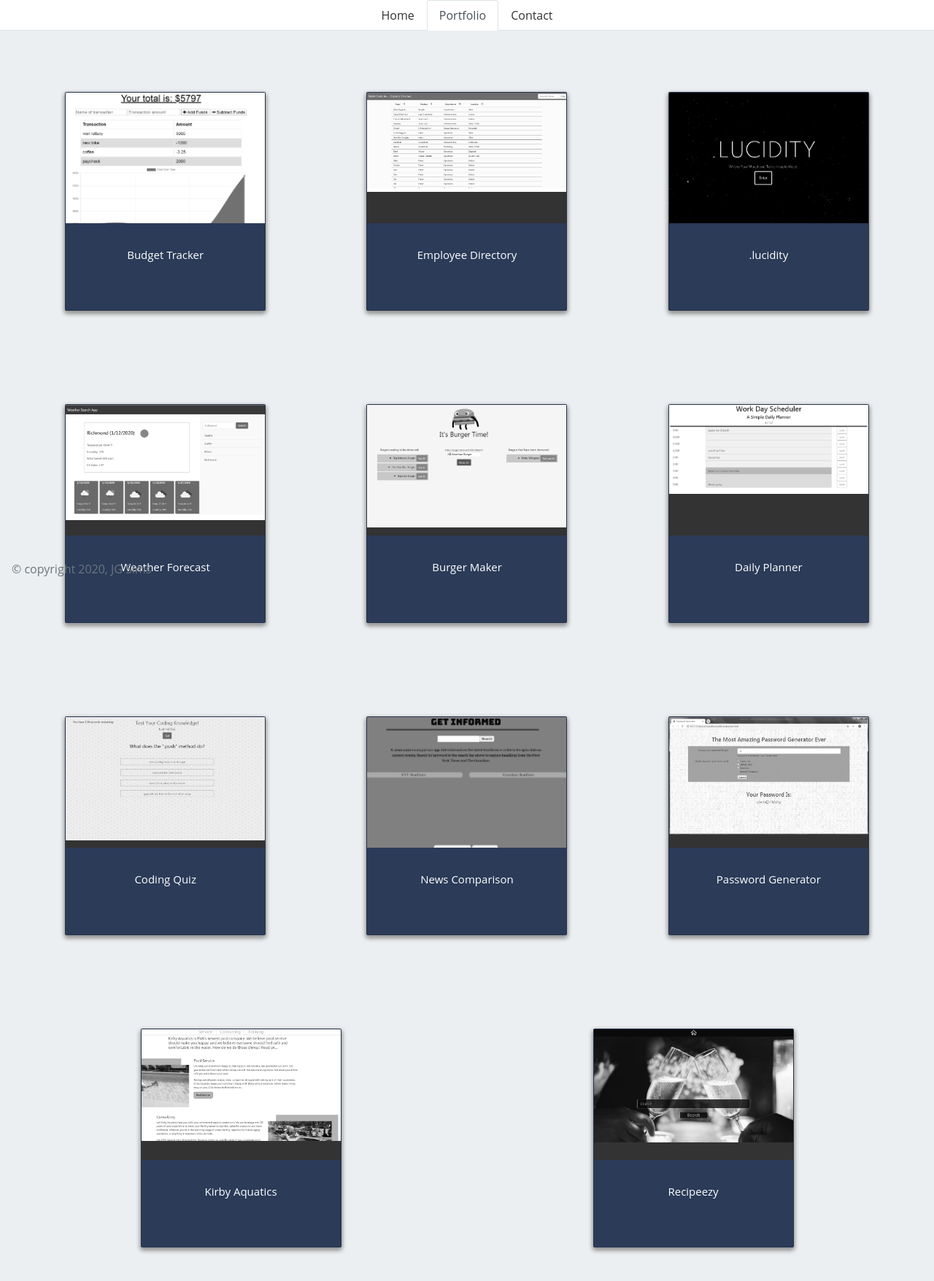
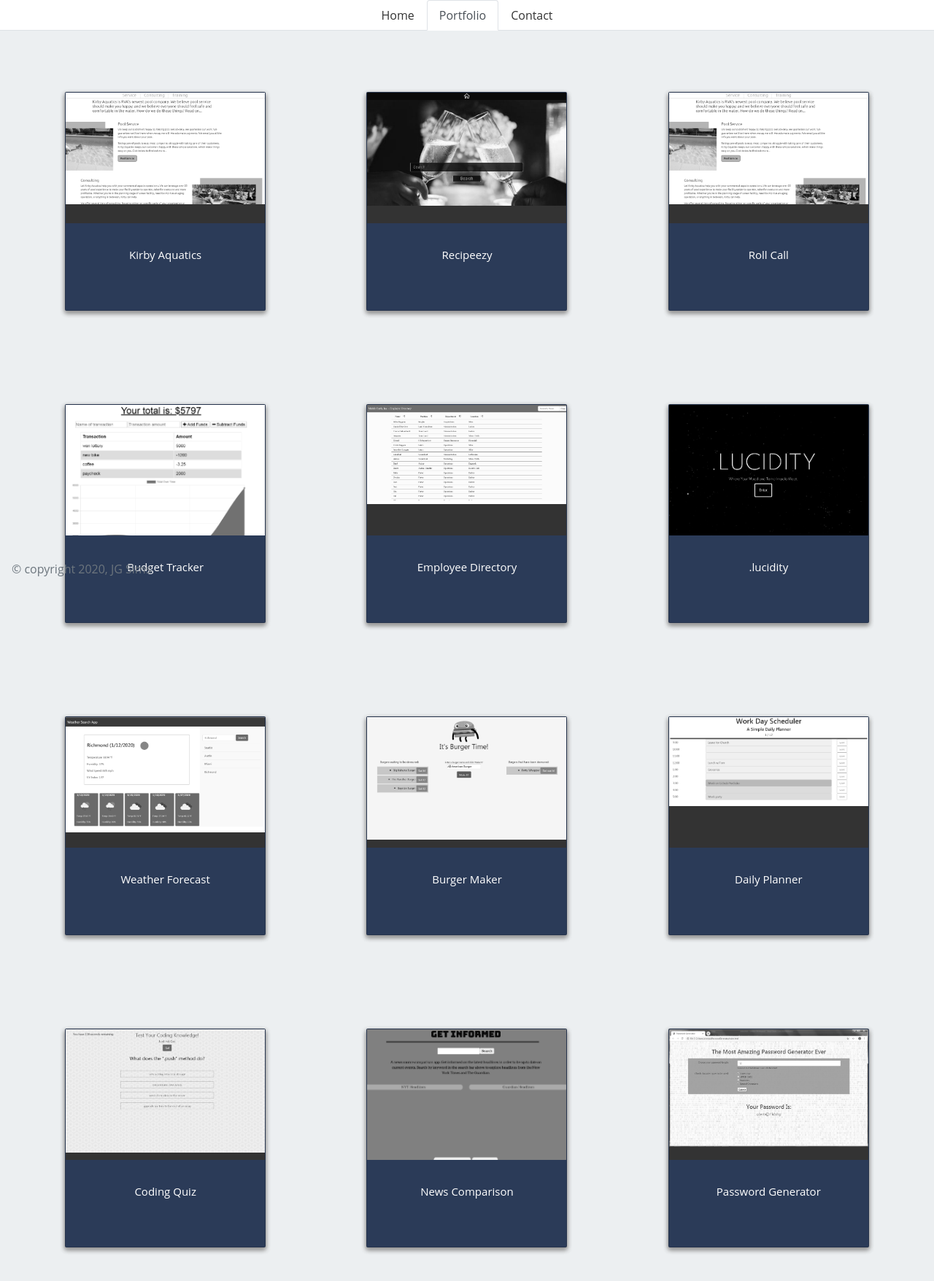
Before and after one commit to josi3006/JGSimsPortfolio, a React (Create React App) app: page /portfolio in a window 1280 px wide. Shown: the top 1756 px of the page at 73% size. Built offline with nearby package versions, Linux system fonts and the light colour scheme; a web font is replaced by a local one.

Commit message:
Added portfolio blocks for newer projects

```diff
--- a/src/components/portfolio.json
+++ b/src/components/portfolio.json
@@ -1,70 +1,76 @@
 [
-
     {
         "id": 1,
+        "name": "Kirby Aquatics",
+        "image": "../../images/Kirbypic.png",
+        "url": "https://www.KirbyAquatics.com"
+    },
+    {
+        "id": 2,
+        "name": "Recipeezy",
+        "image": "../../images/Recipic.png",
+        "url": "https://josi3006.github.io/Recipeezy"
+    },
+    {
+        "id": 3,
+        "name": "Roll Call",
+        "image": "../../images/Kirbypic.png",
+        "url": "https://www.KirbyAquatics.com"
+    },
+       {
+        "id": 4,
         "name": "Budget Tracker",
         "image": "../../images/BudgetTrackerpic.png",
         "url": "https://protected-plains-70060.herokuapp.com/"
     },
     {
-        "id": 2,
+        "id": 5,
         "name": "Employee Directory",
         "image": "../../images/empTracker.png",
         "url": "https://jgs-employee-directory.herokuapp.com/"
       },
       {
-        "id": 3,
+        "id": 6,
         "name": ".lucidity",
         "image": "../../images/lucidity.png",
         "url": "https://spotifeels.herokuapp.com/"
     },
     {
-        "id": 4,
+        "id": 7,
         "name": "Weather Forecast",
         "image": "../../images/wxPage.png",
         "url": "https://josi3006.github.io/WeatherApp/"
     },
     {
-        "id": 5,
+        "id": 8,
         "name": "Burger Maker",
         "image": "../../images/burgerpage.png",
         "url": "https://tranquil-shelf-77232.herokuapp.com/"
     },
     {
-        "id": 6,
+        "id": 9,
         "name": "Daily Planner",
         "image": "../../images/planPage.png",
         "url": "https://josi3006.github.io/DayPlanner/"
     },
     {
-        "id": 7,
+        "id": 10,
         "name": "Coding Quiz",
         "image": "../../images/codeQuiz.png",
         "url": "https://josi3006.github.io/CodingQuiz/"
     },
     {
-        "id": 8,
+        "id": 11,
         "name": "News Comparison",
         "image": "../../images/newsPage.png",
         "url": "https://kuhlthing.github.io/GroupProject/"
     },
     {
-        "id": 9,
+        "id": 12,
         "name": "Password Generator",
         "image": "../../images/pswdApp.png",
         "url": "https://josi3006.github.io/PasswordGenerator/"
-    },
-    {
-        "id": 10,
-        "name": "Kirby Aquatics",
-        "image": "../../images/Kirbypic.png",
-        "url": "https://www.KirbyAquatics.com"
-    },
-    {
-        "id": 11,
-        "name": "Recipeezy",
-        "image": "../../images/Recipic.png",
-        "url": "https://josi3006.github.io/Recipeezy"
     }
 
+
   ]
--- a/src/index.css
+++ b/src/index.css
@@ -34,7 +34,7 @@ ul.nav.nav-tabs {
 
 
 .img-port {
-    transition: filter .5s ease-in-out;
+    transition: filter .25s ease-in-out;
     -webkit-filter: grayscale(100%); /* Ch 23+, Saf 6.0+, BB 10.0+ */
     filter: grayscale(100%); /* FF 35+ */
   }
```
